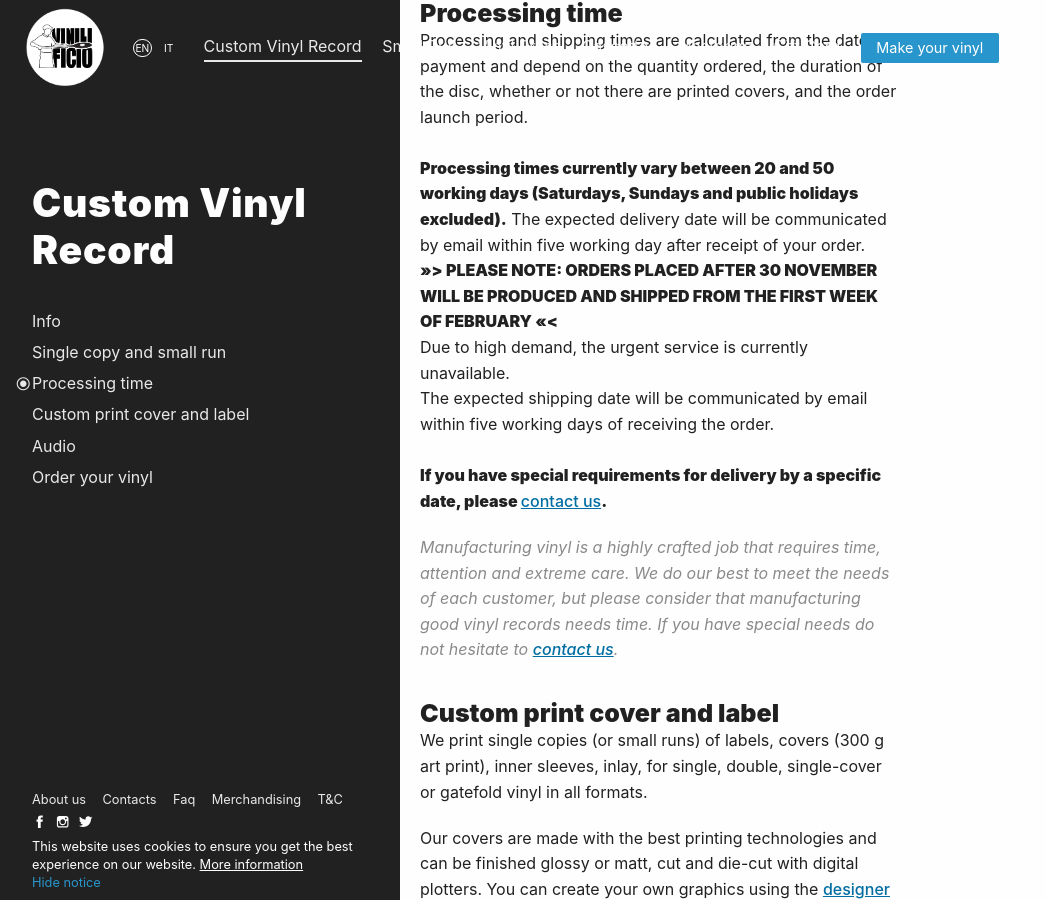
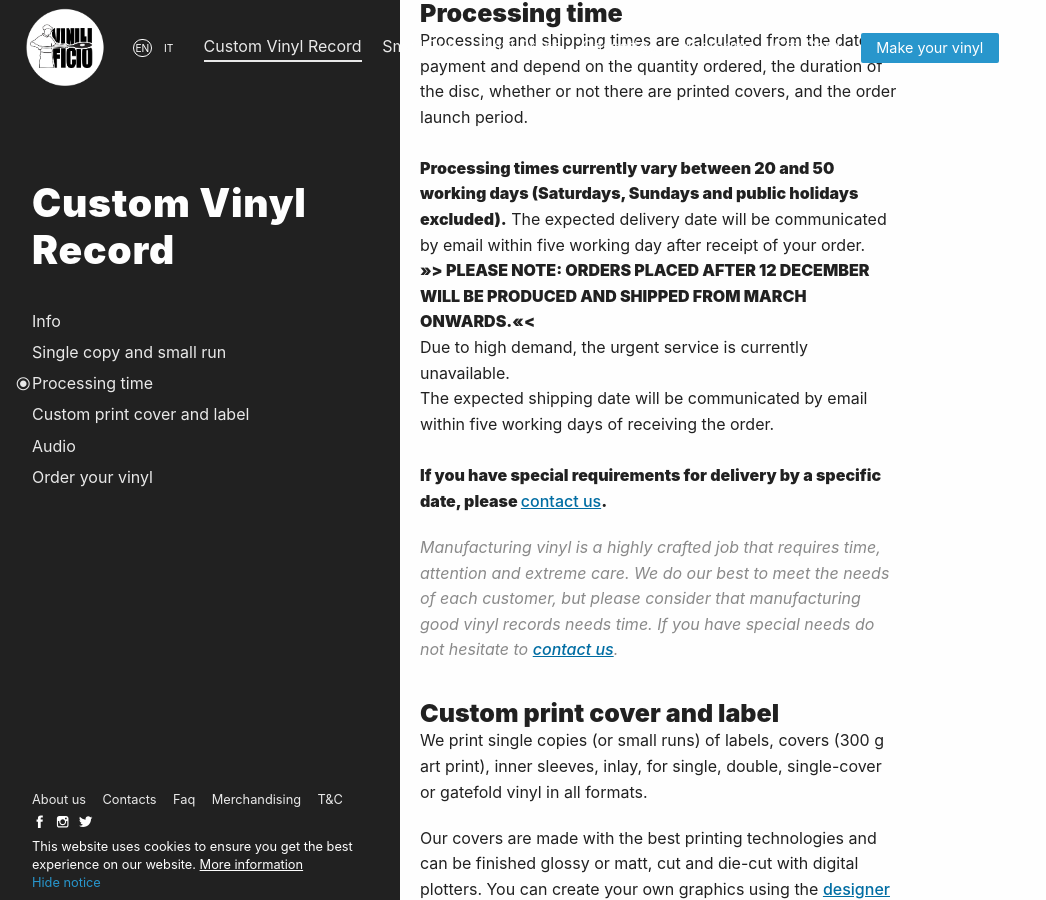
Before and after one commit to Vinilificio/vinilificio.com, a Jekyll site: the page built from en/single-copy.md, in a window 1280 px wide and 900 px high, scrolled down 2630 px. Shown: the whole window, without its empty margins (0-1046 px from the left). Built offline with Jekyll 4.4.1, drawn with Linux system fonts in a browser that asks for light colours; nearby versions of some CDN libraries; comment, search, counter and statistics services are not loaded.

Commit message:
production timing

```diff
--- a/en/single-copy.md
+++ b/en/single-copy.md
@@ -75,7 +75,7 @@ Processing and shipping times are calculated from the date of payment and depend
 <br>
 **Processing times currently vary between 20 and 50 working days (Saturdays, Sundays and public holidays excluded).** The expected delivery date will be communicated by email within five working day after receipt of your order.
 <br>
-**>>> PLEASE NOTE: ORDERS PLACED AFTER 30 NOVEMBER WILL BE PRODUCED AND SHIPPED FROM THE FIRST WEEK OF FEBRUARY <<<**
+**>>> PLEASE NOTE: ORDERS PLACED AFTER 12 DECEMBER WILL BE PRODUCED AND SHIPPED FROM MARCH ONWARDS.<<<**
 <br>
 Due to high demand, the urgent service is currently unavailable.
 <br>
```
